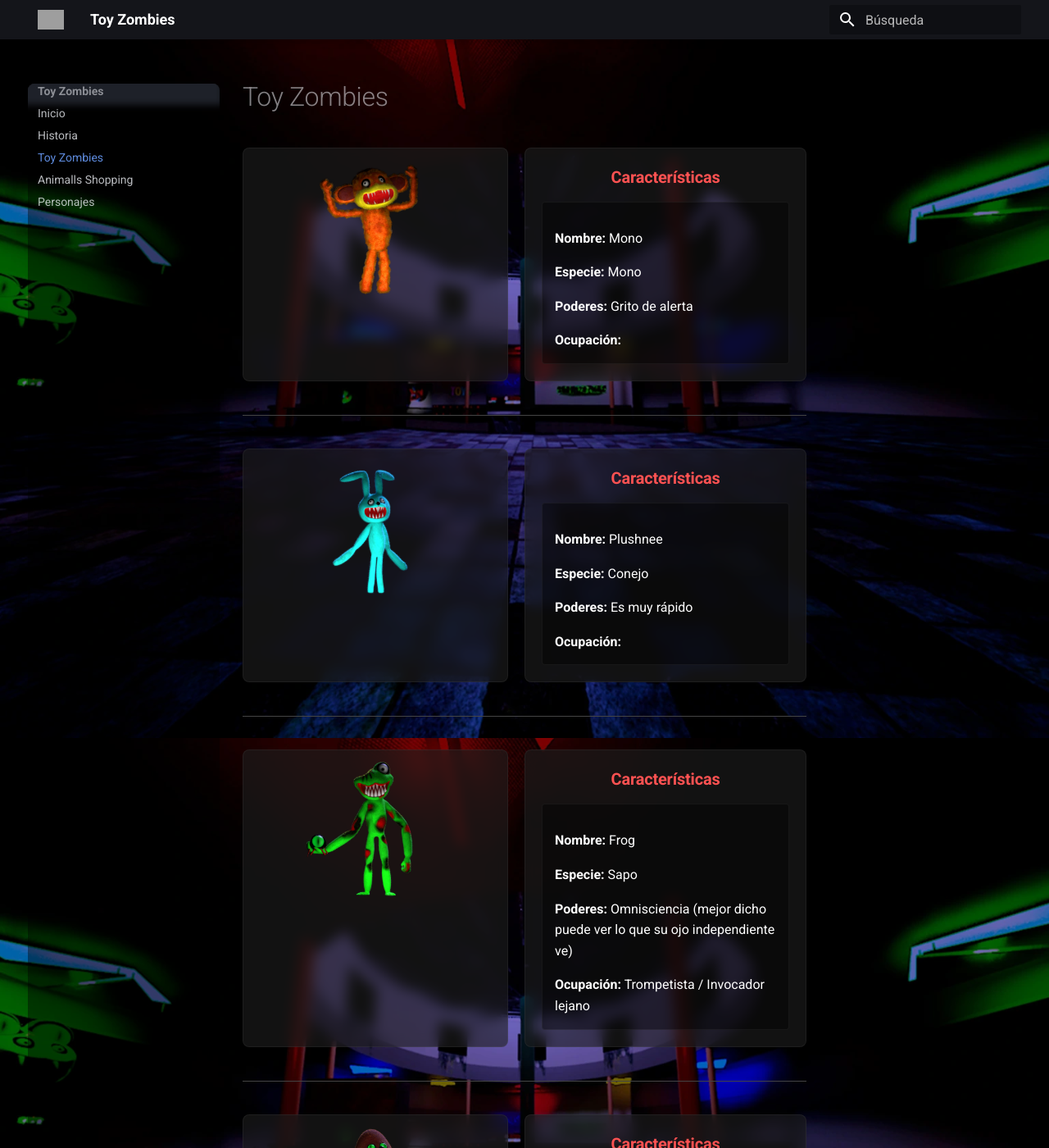
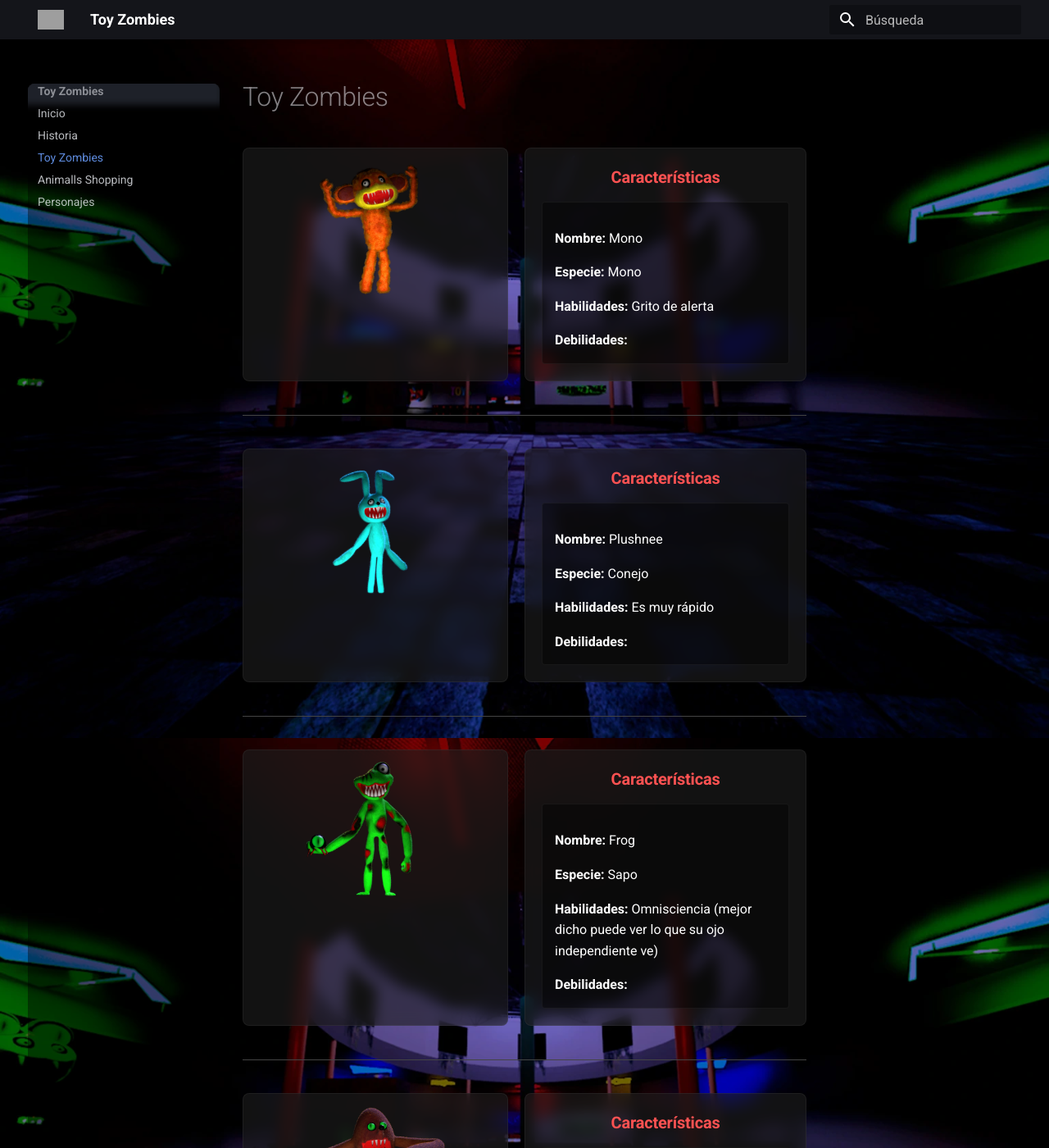
Before and after one commit to Hec-Thor-Tech/toy-zombies, an MkDocs documentation site: the page built from docs/bestiario.md, in a window 1280 px wide and 1400 px high. Shown: the whole window at 82% size. Built offline with MkDocs 1.6.1 and Material for MkDocs 9.7.7, drawn with Linux system fonts in a browser that asks for light colours; some of the changed text lies outside the part shown; grey boxes are pictures that could not be loaded.

Commit message:
Actualizacion de la wiki

```diff
--- a/docs/bestiario.md
+++ b/docs/bestiario.md
@@ -8,8 +8,8 @@
       <div style="padding: 15px;">
         <p style="margin-bottom: 12px; color: #fff;"><b>Nombre:</b> Mono</p>
         <p style="margin-bottom: 12px; color: #fff;"><b>Especie:</b> Mono</p>
-        <p style="margin-bottom: 12px; color: #fff;"><b>Poderes:</b> Grito de alerta</p>
-        <p style="margin-bottom: 0; color: #fff;"><b>Ocupación:</b> </p>
+        <p style="margin-bottom: 12px; color: #fff;"><b>Habilidades:</b> Grito de alerta</p>
+        <p style="margin-bottom: 0; color: #fff;"><b>Debilidades:</b> </p>
       </div>
     </div>
   </div>
@@ -26,8 +26,8 @@
       <div style="padding: 15px;">
         <p style="margin-bottom: 12px; color: #fff;"><b>Nombre:</b> Plushnee</p>
         <p style="margin-bottom: 12px; color: #fff;"><b>Especie:</b> Conejo</p>
-        <p style="margin-bottom: 12px; color: #fff;"><b>Poderes:</b> Es muy rápido</p>
-        <p style="margin-bottom: 0; color: #fff;"><b>Ocupación:</b> </p>
+        <p style="margin-bottom: 12px; color: #fff;"><b>Habilidades:</b> Es muy rápido</p>
+        <p style="margin-bottom: 0; color: #fff;"><b>Debilidades:</b> </p>
       </div>
     </div>
   </div>
@@ -44,8 +44,8 @@
       <div style="padding: 15px;">
         <p style="margin-bottom: 12px; color: #fff;"><b>Nombre:</b> Frog</p>
         <p style="margin-bottom: 12px; color: #fff;"><b>Especie:</b> Sapo</p>
-        <p style="margin-bottom: 12px; color: #fff;"><b>Poderes:</b> Omnisciencia (mejor dicho puede ver lo que su ojo independiente ve)</p>
-        <p style="margin-bottom: 0; color: #fff;"><b>Ocupación:</b> Trompetista / Invocador lejano</p>
+        <p style="margin-bottom: 12px; color: #fff;"><b>Habilidades:</b> Omnisciencia (mejor dicho puede ver lo que su ojo independiente ve)</p>
+        <p style="margin-bottom: 0; color: #fff;"><b>Debilidades:</b> </p>
       </div>
     </div>
   </div>
@@ -62,8 +62,8 @@
       <div style="padding: 15px;">
         <p style="margin-bottom: 12px; color: #fff;"><b>Nombre:</b> Toplush</p>
         <p style="margin-bottom: 12px; color: #fff;"><b>Especie:</b> Topo</p>
-        <p style="margin-bottom: 12px; color: #fff;"><b>Poderes:</b> Super velocidad en ventilaciones o lugares cerrados</p>
-        <p style="margin-bottom: 0; color: #fff;"><b>Ocupación:</b> Super velocidad en ventilaciones o lugares cerrados</p>
+        <p style="margin-bottom: 12px; color: #fff;"><b>Habilidades:</b> Super velocidad en ventilaciones o lugares cerrados</p>
+        <p style="margin-bottom: 0; color: #fff;"><b>Debilidades:</b> Super velocidad en ventilaciones o lugares cerrados</p>
       </div>
     </div>
   </div>
@@ -80,8 +80,8 @@
       <div style="padding: 15px;">
         <p style="margin-bottom: 12px; color: #fff;"><b>Nombre:</b> BoBiGo</p>
         <p style="margin-bottom: 12px; color: #fff;"><b>Especie:</b> Elefante / Oso hormiguero / posiblemente un perro?</p>
-        <p style="margin-bottom: 12px; color: #fff;"><b>Poderes:</b> Super audición, puede escuchar cuando corres cerca de él</p>
-        <p style="margin-bottom: 0; color: #fff;"><b>Ocupación:</b> Presentador de bienvenida / Policía / Observador lejano?</p>
+        <p style="margin-bottom: 12px; color: #fff;"><b>Habilidades:</b> Super audición, puede escuchar cuando corres cerca de él</p>
+        <p style="margin-bottom: 0; color: #fff;"><b>Debilidades:</b> Presentador de bienvenida / Policía / Observador lejano?</p>
       </div>
     </div>
   </div>
@@ -98,8 +98,8 @@
       <div style="padding: 15px;">
         <p style="margin-bottom: 12px; color: #fff;"><b>Nombre:</b> Pulp</p>
         <p style="margin-bottom: 12px; color: #fff;"><b>Especie:</b> Pulpo</p>
-        <p style="margin-bottom: 12px; color: #fff;"><b>Poderes:</b> Invocadora cercana / CARAJO SON MUCHISIMOS MINI PULP</p>
-        <p style="margin-bottom: 0; color: #fff;"><b>Ocupación:</b> Camarera principal (lava los platos y limpia las mesas)</p>
+        <p style="margin-bottom: 12px; color: #fff;"><b>Habilidades:</b> Invocadora cercana / CARAJO SON MUCHISIMOS MINI PULP</p>
+        <p style="margin-bottom: 0; color: #fff;"><b>Debilidades:</b> Camarera principal (lava los platos y limpia las mesas)</p>
       </div>
     </div>
   </div>
@@ -116,8 +116,8 @@
       <div style="padding: 15px;">
         <p style="margin-bottom: 12px; color: #fff;"><b>Nombre:</b> Spiderplush</p>
                 <p style="margin-bottom: 12px; color: #fff;"><b>Especie:</b> Tarántula</p>
-        <p style="margin-bottom: 12px; color: #fff;"><b>Poderes:</b> Es veloz cuando corre por los techos</p>
-        <p style="margin-bottom: 0; color: #fff;"><b>Ocupación:</b> Camarera secundaria (sirve los platos)</p>
+        <p style="margin-bottom: 12px; color: #fff;"><b>Habilidades:</b> Es veloz cuando corre por los techos</p>
+        <p style="margin-bottom: 0; color: #fff;"><b>Debilidades:</b> Camarera secundaria (sirve los platos)</p>
       </div>
     </div>
   </div>
@@ -134,8 +134,8 @@
       <div style="padding: 15px;">
         <p style="margin-bottom: 12px; color: #fff;"><b>Nombre:</b> Mosci</p>
         <p style="margin-bottom: 12px; color: #fff;"><b>Especie:</b> Mosca</p>
-        <p style="margin-bottom: 12px; color: #fff;"><b>Poderes:</b> Se lanza hacia el jugador a gran velocidad.</p>
-        <p style="margin-bottom: 0; color: #fff;"><b>Ocupación:</b> Lleva el menú lol</p>
+        <p style="margin-bottom: 12px; color: #fff;"><b>Habilidades:</b> Se lanza hacia el jugador a gran velocidad.</p>
+        <p style="margin-bottom: 0; color: #fff;"><b>Debilidades:</b> Lleva el menú lol</p>
       </div>
     </div>
   </div>
@@ -152,8 +152,8 @@
       <div style="padding: 15px;">
         <p style="margin-bottom: 12px; color: #fff;"><b>Nombre:</b> Mannequin</p>
         <p style="margin-bottom: 12px; color: #fff;"><b>Especie:</b> Maniquí de madera</p>
-        <p style="margin-bottom: 12px; color: #fff;"><b>Poderes:</b> Enciende tu linterna, ataca desde arriba</p>
-        <p style="margin-bottom: 0; color: #fff;"><b>Ocupación:</b> </p>
+        <p style="margin-bottom: 12px; color: #fff;"><b>Habilidades:</b> Enciende tu linterna, ataca desde arriba</p>
+        <p style="margin-bottom: 0; color: #fff;"><b>Debilidades:</b> </p>
       </div>
     </div>
   </div>
@@ -170,8 +170,8 @@
       <div style="padding: 15px;">
         <p style="margin-bottom: 12px; color: #fff;"><b>Nombre:</b> Mike the Cat</p>
         <p style="margin-bottom: 12px; color: #fff;"><b>Especie:</b> Gato</p>
-        <p style="margin-bottom: 12px; color: #fff;"><b>Poderes:</b> Se lanza hacia el jugador, corre muy rápido</p>
-        <p style="margin-bottom: 0; color: #fff;"><b>Ocupación:</b> </p>
+        <p style="margin-bottom: 12px; color: #fff;"><b>Habilidades:</b> Se lanza hacia el jugador, corre muy rápido</p>
+        <p style="margin-bottom: 0; color: #fff;"><b>Debilidades:</b> </p>
       </div>
     </div>
   </div>
@@ -188,8 +188,8 @@
       <div style="padding: 15px;">
         <p style="margin-bottom: 12px; color: #fff;"><b>Nombre:</b> MouseMask</p>
         <p style="margin-bottom: 12px; color: #fff;"><b>Especie:</b> Ratón</p>
-        <p style="margin-bottom: 12px; color: #fff;"><b>Poderes:</b> Cuando se quita la máscara estás acabado</p>
-        <p style="margin-bottom: 0; color: #fff;"><b>Ocupación:</b> Vendedor de decoraciones caras</p>
+        <p style="margin-bottom: 12px; color: #fff;"><b>Habilidades:</b> Cuando se quita la máscara estás acabado</p>
+        <p style="margin-bottom: 0; color: #fff;"><b>Debilidades:</b> Vendedor de decoraciones caras</p>
       </div>
     </div>
   </div>
@@ -206,8 +206,8 @@
       <div style="padding: 15px;">
         <p style="margin-bottom: 12px; color: #fff;"><b>Nombre:</b> Lionmion</p>
         <p style="margin-bottom: 12px; color: #fff;"><b>Especie:</b> León</p>
-        <p style="margin-bottom: 12px; color: #fff;"><b>Poderes:</b> Cuando está despierto corre hacia tí a toda velocidad</p>
-        <p style="margin-bottom: 0; color: #fff;"><b>Ocupación:</b> Informador </p>
+        <p style="margin-bottom: 12px; color: #fff;"><b>Habilidades:</b> Cuando está despierto corre hacia tí a toda velocidad</p>
+        <p style="margin-bottom: 0; color: #fff;"><b>Debilidades:</b> Informador </p>
       </div>
     </div>
   </div>
@@ -224,8 +224,8 @@
       <div style="padding: 15px;">
         <p style="margin-bottom: 12px; color: #fff;"><b>Nombre:</b> Bear</p>
         <p style="margin-bottom: 12px; color: #fff;"><b>Especie:</b> Oso</p>
-        <p style="margin-bottom: 12px; color: #fff;"><b>Poderes:</b> No deja de seguirte</p>
-        <p style="margin-bottom: 0; color: #fff;"><b>Ocupación:</b> Peluche gigante para niños</p>
+        <p style="margin-bottom: 12px; color: #fff;"><b>Habilidades:</b> No deja de seguirte</p>
+        <p style="margin-bottom: 0; color: #fff;"><b>Debilidades:</b> Peluche gigante para niños</p>
       </div>
     </div>
   </div>
@@ -242,8 +242,8 @@
       <div style="padding: 15px;">
         <p style="margin-bottom: 12px; color: #fff;"><b>Nombre:</b> Snakeplush</p>
         <p style="margin-bottom: 12px; color: #fff;"><b>Especie:</b> Titanoboa</p>
-        <p style="margin-bottom: 12px; color: #fff;"><b>Poderes:</b> Se lanza en circulos hata llegar a su objetivo</p>
-        <p style="margin-bottom: 0; color: #fff;"><b>Ocupación:</b> </p>
+        <p style="margin-bottom: 12px; color: #fff;"><b>Habilidades:</b> Se lanza en circulos hata llegar a su objetivo</p>
+        <p style="margin-bottom: 0; color: #fff;"><b>Debilidades:</b> </p>
       </div>
     </div>
   </div>
```
Also changed, not shown: site/bestiario/index.html, site/search/search_index.json, 2 other files.
